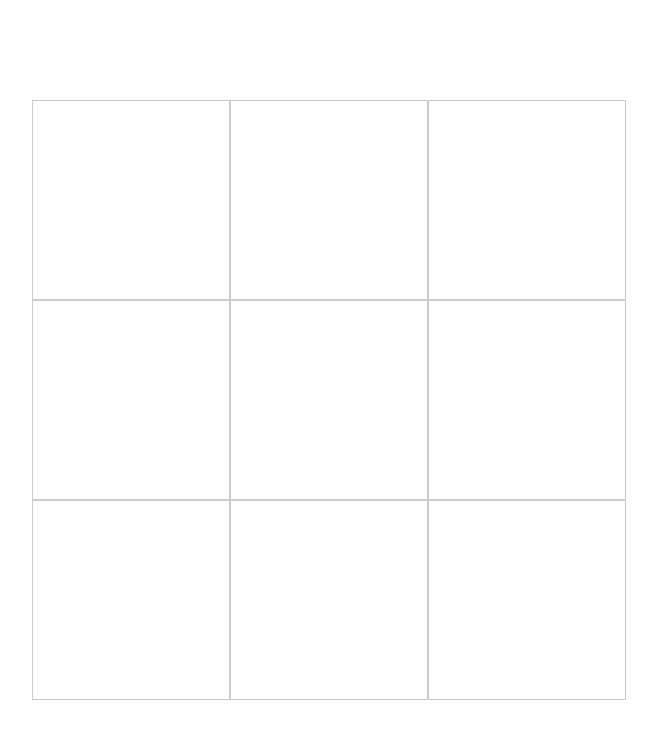
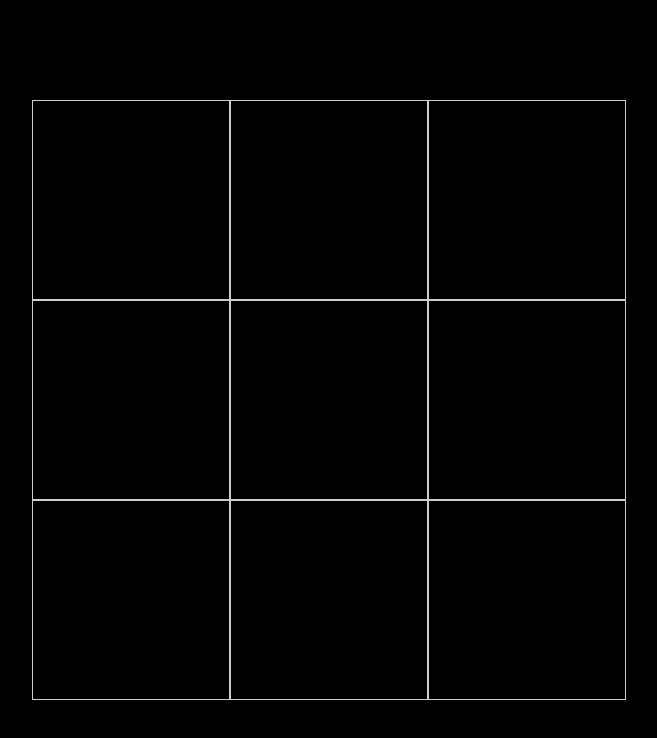
Before and after one commit to adamwuss/tic-tac-toe, a React (Create React App) app: page / in a window 1280 px wide. Shown: the top 738 px of the page, without its empty margins (308-965 px from the left). Built offline with nearby package versions, Linux system fonts and the light colour scheme.

Commit message:
feat: add styled components library

```diff
--- a/src/App.css
+++ /dev/null
@@ -1,6 +0,0 @@
-.app {
-  display: flex;
-  justify-content: center;
-  align-items: center;
-  height: 100vh;
-}
--- /dev/null
+++ b/src/App.styled.ts
@@ -0,0 +1,13 @@
+import styled from "styled-components"
+
+const App = styled.div`
+  display: flex;
+  justify-content: center;
+  align-items: center;
+  height: 100vh;
+  background-color: black;
+`;
+
+export default {
+  App,
+}
--- a/src/App.tsx
+++ b/src/App.tsx
@@ -1,13 +1,13 @@
 import React from 'react';
 
-import './App.css';
 import Board from "./components/Board";
+import Styled from "./App.styled";
 
 function App() {
   return (
-    <div className="app">
+    <Styled.App>
       <Board />
-    </div>
+    </Styled.App>
   );
 }
 
--- a/src/components/Board/Board.css
+++ b/src/components/Board/Board.css
@@ -25,11 +25,11 @@
 }
 
 .board > div > div:hover {
-  background-color: #eee;
+  background-color: #111;
 }
 
 .board > div > div.O {
-  color: blue;
+  color: cadetblue;
 }
 
 .board > div > div.X {
--- a/src/components/Board/Board.tsx
+++ b/src/components/Board/Board.tsx
@@ -26,7 +26,9 @@ const Board: React.FC = () => {
       return;
     }
 
-    computerMove(newBoard, setBoard);
+    setTimeout(() => {
+      computerMove(newBoard, setBoard);
+    }, 100);
   };
 
   return (
```
Also changed, not shown: package.json (+7 -2 lines), 1 other file (tests, documents, lock files or other folders).
